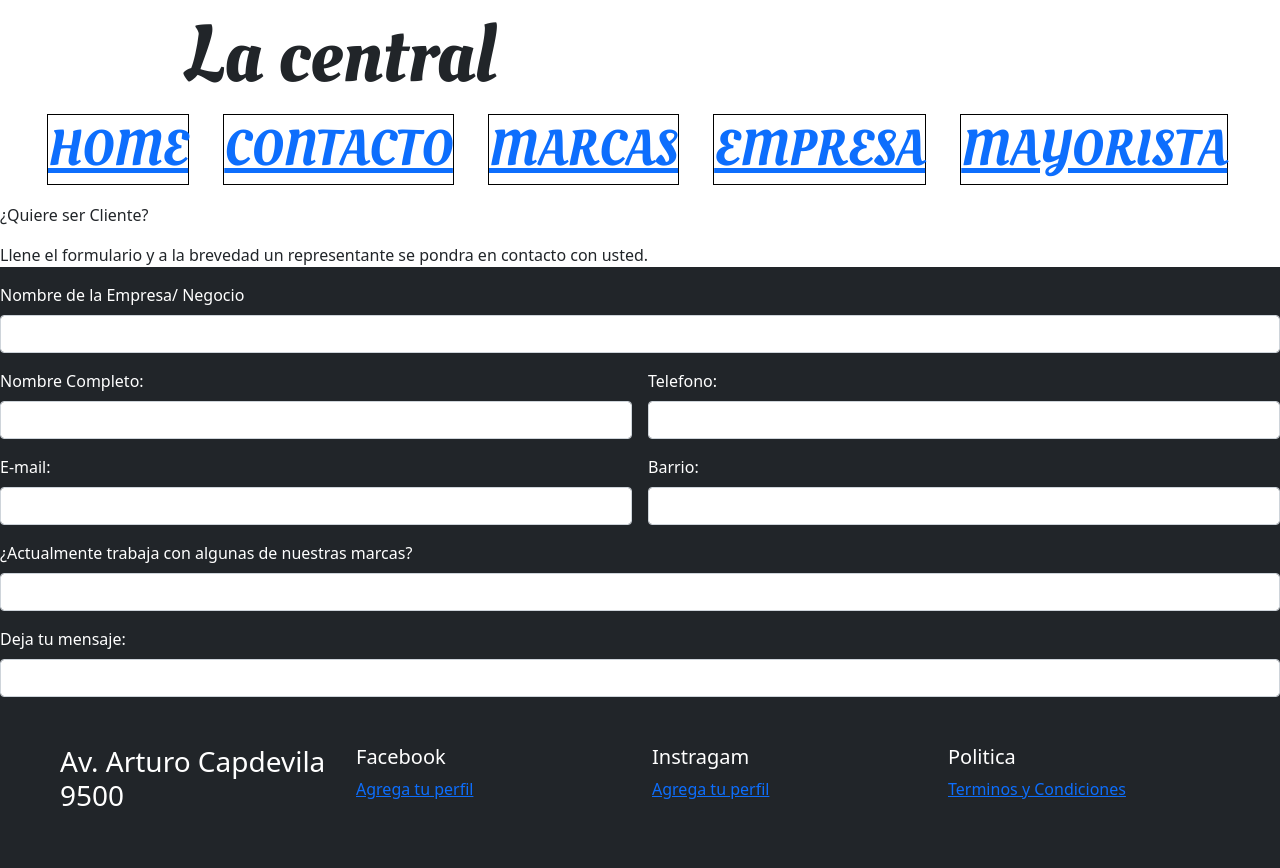
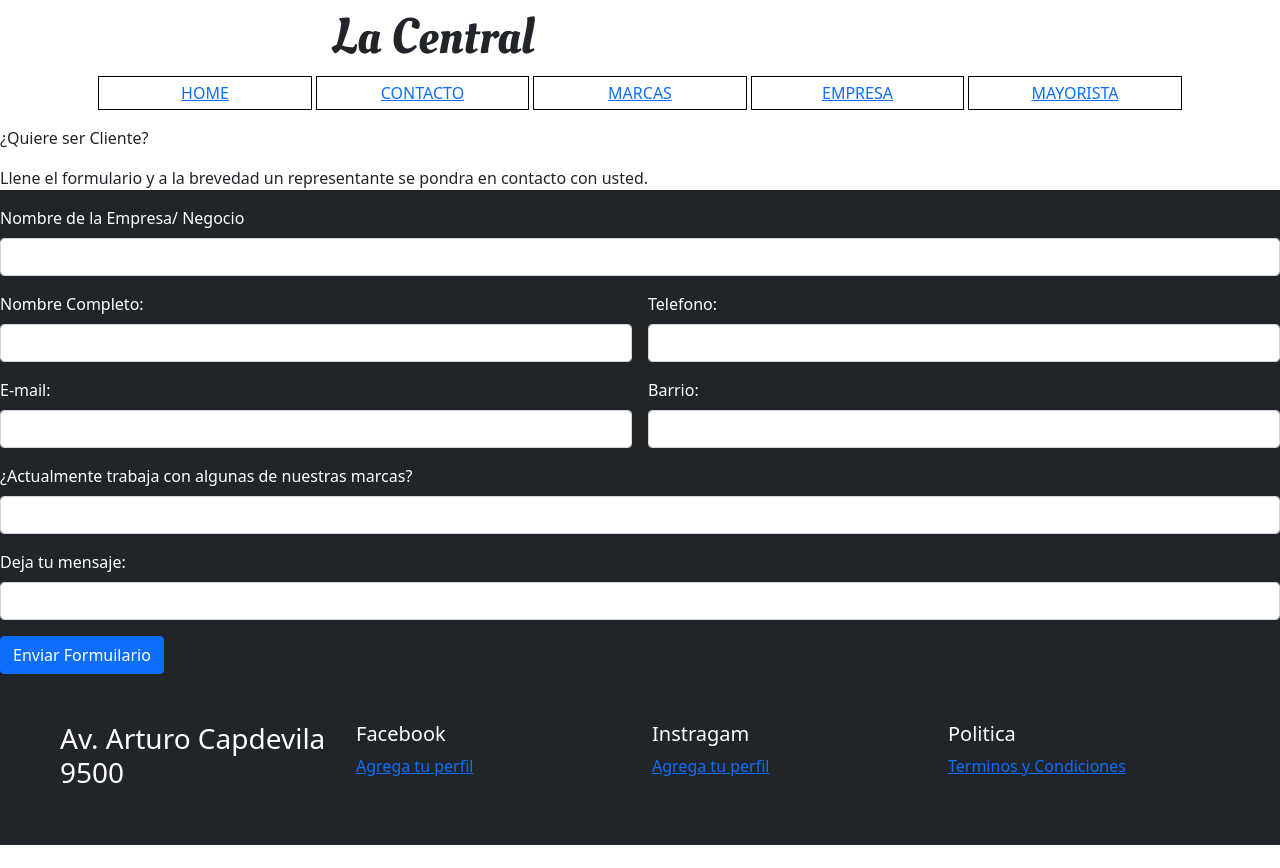
Before and after one commit to LeonelGodoy12/tercer-entrega-leo-godoy, a website: page paginas/mayorista.html in a window 1280 px wide. Shown: the part 40-908 px from the top of the page. After the commit the page ends 885 px from the top, so only its background shows below. Drawn offline with nearby package versions, Linux system fonts and the light colour scheme.

Commit message:
Se agregan modificaciones para entrega final

```diff
--- a/paginas/mayorista.html
+++ b/paginas/mayorista.html
@@ -10,7 +10,6 @@
     <title> Distribuidora La Central</title>
     <meta name= "La Central" content="Es una distribuidora de bebidas al por mayor y menor de todos los productos y marcas con envios sin cargo">
     <link href="https://cdn.jsdelivr.net/npm/bootstrap@5.1.3/dist/css/bootstrap.min.css" rel="stylesheet" integrity="sha384-1BmE4kWBq78iYhFldvKuhfTAU6auU8tT94WrHftjDbrCEXSU1oBoqyl2QvZ6jIW3" crossorigin="anonymous">
-    <img src="./img/icono de ubicacion.webp"alt="" style="height:100px ;">
     <link rel="preconnect" href="https://fonts.googleapis.com">
     <link rel="preconnect" href="https://fonts.gstatic.com" crossorigin>
     <link href="https://fonts.googleapis.com/css2?family=Oleo+Script&display=swap" rel="stylesheet">
@@ -18,21 +17,40 @@
 
 </head>
 <body>
-<header>
-    <img src="../img/icono de ubicacion.webp" alt="" style="height:100px ;">
-     <h1>La central</h1>
-     <nav>
-      <ul>
-       <li class= " col-12 col-sm-12 col-md-12 col-lg-2 text-center"><a href="../index.html">HOME</a></li>
-       <li class= " col-12 col-sm-12 col-md-12 col-lg-2 text-center"><a href="contacto.html">CONTACTO</a></li>
-       <li class= " col-12 col-sm-12 col-md-12 col-lg-2 text-center"><a href="marcas.html">MARCAS</a></li>
-       <li class= " col-12 col-sm-12 col-md-12 col-lg-2 text-center"><a href="empresa.html">EMPRESA</a></li>
-       <li class= " col-12 col-sm-12 col-md-12 col-lg-2 text-center"><a href="">MAYORISTA</a></li>
+  <header>
 
 
-      </ul>
-   </nav>
+    <div class="container-fluid">
+      <div class="row">
+
+          <div class="col-3 pt-3">
+            <img src="../img/icono de ubicacion.webp"alt="" style="height:100px ;">
+          </div>
+
+
+          <div class="col-9">
+              <div class="">
+                  <div><h1 class="text-start pt-5">La Central</h1></div>
+              </div>
+          </div>
+
+      </div>
+ </div>
+
+    <nav class=" justify-content-center mb-3 text-center">
+
+        <li class= " col-12 col-sm-12 col-md-12 col-lg-2  textoInlineBlock p-1"><a href="../index.html">HOME</a></li>
+        <li class= " col-12 col-sm-12 col-md-12 col-lg-2  textoInlineBlock p-1"><a href="./contacto.html">CONTACTO</a></li>
+        <li class= " col-12 col-sm-12 col-md-12 col-lg-2  textoInlineBlock p-1"><a href="./marcas.html">MARCAS</a></li>
+        <li class= " col-12 col-sm-12 col-md-12 col-lg-2  textoInlineBlock p-1"><a href="./empresa.html">EMPRESA</a></li>
+        <li class= " col-12 col-sm-12 col-md-12 col-lg-2  textoInlineBlock p-1"><a href="">MAYORISTA</a></li>
+
+
+
+    </nav>
+
 </header>
+
 <main>
 
 
@@ -72,6 +90,10 @@
         <div class="col-md-12">
             <label for="inputCity" class="form-label">Deja tu mensaje:</label>
             <input type="text" class="form-control" id="inputCity">
+        </div>
+
+        <div class="col-12">
+          <button type="submit" class="btn btn-primary">Enviar Formuilario</button>
         </div>
 
 
--- a/sass/estilos.scss
+++ b/sass/estilos.scss
@@ -7,16 +7,16 @@ h1{
 
     font-family: 'Oleo Script', cursive;
     text-align: center;
-    font-size: 80px;
-    margin-right: 600px;
+    font-size: 50px;
+
 }
 
 /*Header*/
 ul li {
 
     display: inline;
-    font-size: 50px;
-    margin: 15px;
+    font-size: 15px;
+
     font-family: 'Oleo Script', cursive;
     border:solid 1px black;
 
@@ -37,6 +37,7 @@ ul li {
     margin: 63px 11px 74px 11px;
 
 }
+
 .cuadro{
     width: 200px;
     height: 200px;
```
Also changed, not shown: index.html (+28 -10 lines), paginas/contacto.html (+29 -12 lines), paginas/empresa.html (+29 -12 lines), paginas/marcas.html (+29 -12 lines), sass/estilos.css, 1 other file.
